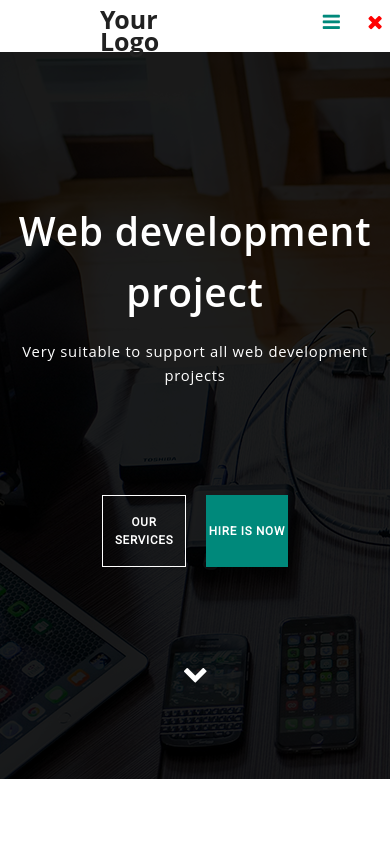
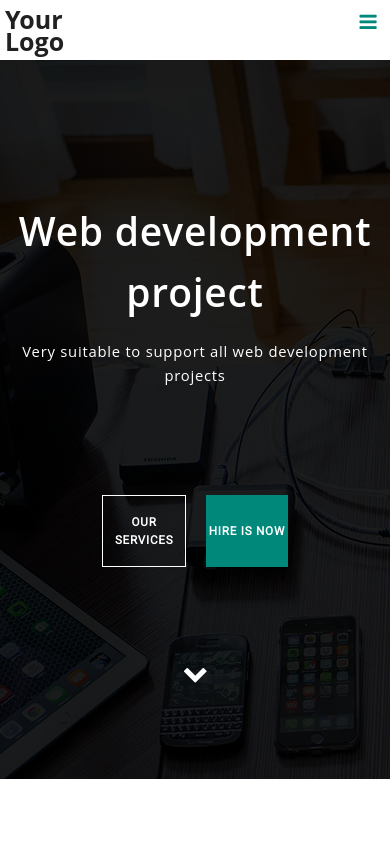
Before and after one commit to Marsikwd/Web, a plain HTML site: page index.html in a window 390 px wide. Shown: the top 844 px of the page. Drawn offline with nearby package versions, Linux system fonts and the light colour scheme.

Commit message:
ffirst-commit2

```diff
--- a/css/adaptive.css
+++ b/css/adaptive.css
@@ -177,7 +177,10 @@
     margin: 0;
   }
 
+  .portfolio__button {
+    margin: 0 auto;
 
+  }
 }
 
 @media screen and (max-width: 993px) {
@@ -256,6 +259,7 @@
 
   .header__menu {
     height: 150px;
+    width: 100%;
   }
 
   .menuItem {
@@ -284,6 +288,19 @@
     min-width: 240px;
   }
 
+  .header-menu {
+    height: 60px;
+  }
 
+  .header__logo {
+    margin-left: 5px;
+    width: 120px;
+    height: 20px;
+    z-index: 1000;
+  }
 
+  .header__menu {
+    margin-top: 10px;
+    border-radius: 0;
+  }
 }
--- a/index.html
+++ b/index.html
@@ -33,7 +33,7 @@
 
 						<button class="hamburger">
 							<i class="menuIcon fa fa-bars fa-3x"></i>
-							<i class="closeIcon fa fa-close fa-3x"></i>
+							<i class="closeIcon fa fa-close fa-3x" style="display: none;"></i>
 						</button>
 					</div>
 				</div>
```
